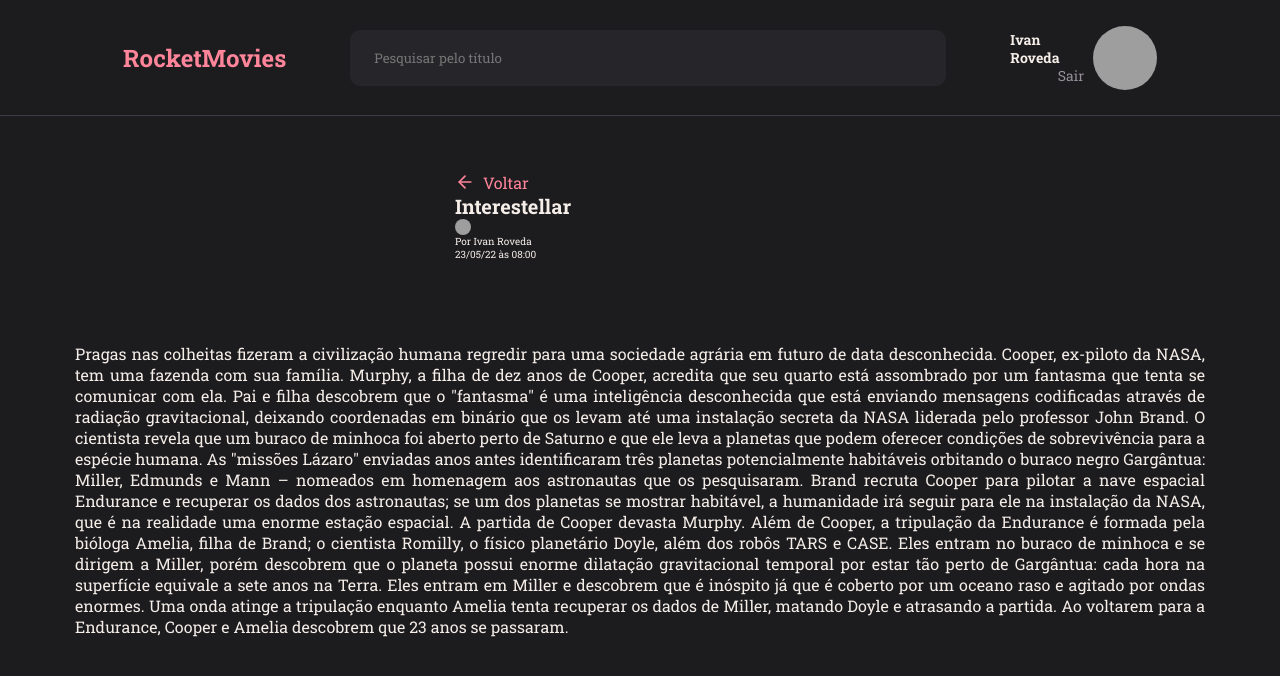
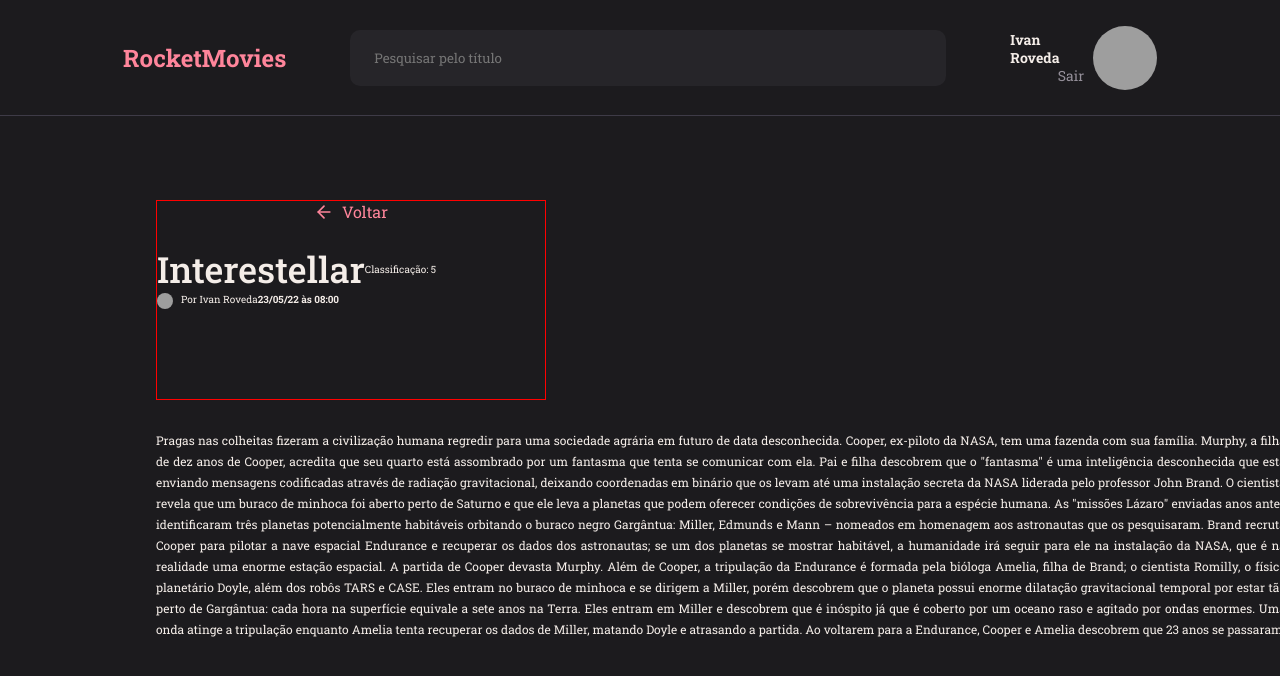
Before and after one commit to rovedabr/MovieRocket, a React (Vite) app: page /preview in a window 1280 px wide. Shown: the top 676 px of the page. Built offline with nearby package versions, Linux system fonts and the light colour scheme; grey boxes are pictures that could not be loaded.

Commit message:
page Preview

```diff
--- a/src/components/Section/styles.js
+++ b/src/components/Section/styles.js
@@ -22,8 +22,8 @@ export const Container = styled.section`
   }
 
   > p {
-    font-size: 0.9rem;
-    line-height: 1.1rem;
+    font-size: 1rem;
+    line-height: 1.5rem;
     font-weight:400;
 
     text-align: justify;
--- a/src/pages/Home/index.jsx
+++ b/src/pages/Home/index.jsx
@@ -32,16 +32,20 @@ export default function Home() {
 
         <Notes>
           <Section
-            title="Interestellar"
-            children="Pragas nas colheitas fizeram a civilização humana regredir para uma sociedade agrária em futuro de data desconhecida. Cooper, ex-piloto da NASA, tem uma fazenda com sua família. Murphy, a filha de dez anos de Cooper, acredita que seu quarto está assombrado por um fantasma que tenta se comunicar com ela. Pai e filha descobrem que o fantasma é uma inteligência desconhecida que está enviando mensagens codificadas através de radiação gravitacional, deixando coordenadas em binário que os levam até uma instalação secreta da NASA liderada pelo professor John Brand. O cientista revela que um buraco de minhoca foi aberto perto de Saturno e que ele leva a planetas que podem oferecer condições de sobrevivência para a espécie humana. As missões Lázaro enviadas anos antes identificaram três planetas potencialmente habitáveis orbitando o buraco negro Gargântua: Miller, Edmunds e Mann – nomeados em homenagem aos astronautas que os pesquisaram. Brand recruta Cooper para pilotar a nave espacial Endurance e recuperar os dados dos astronautas; se um dos planetas se mostrar habitável, a humanidade irá seguir para ele na instalação da NASA, que é na realidade uma enorme estação espacial. A partida de Cooper devasta Murphy."
+            title="Top Gun: Maverick"
+            rate="Classificação: 4"
+            children="Um piloto à moda antiga da Marinha que coleciona muitas condecorações, medalhas de combate e grande reconhecimento pela quantidade de aviões inimigos abatidos nos últimos 30 anos. Entretanto, nada disso foi suficiente para sua carreira decolar, visto que ele deixou de ser um capitão e tornou-se um instrutor. A explicação para esse declínio é simples: Ele continua sendo o mesmo piloto rebelde de sempre, que não hesita em romper os limites e desafiar a morte. Nesta nova aventura, Maverick precisa provar que o fator humano ainda é fundamental no mundo contemporâneo das guerras tecnológicas."
+            tag="Ação"
           />
         </Notes>
+
         <Notes>
           <Section
-            title="Interestellar"
-            children="Pragas nas colheitas fizeram a civilização humana regredir para uma sociedade agrária em futuro de data desconhecida. Cooper, ex-piloto da NASA, tem uma fazenda com sua família. Murphy, a filha de dez anos de Cooper, acredita que seu quarto está assombrado por um fantasma que tenta se comunicar com ela. Pai e filha descobrem que o fantasma é uma inteligência desconhecida que está enviando mensagens codificadas através de radiação gravitacional, deixando coordenadas em binário que os levam até uma instalação secreta da NASA liderada pelo professor John Brand. O cientista revela que um buraco de minhoca foi aberto perto de Saturno e que ele leva a planetas que podem oferecer condições de sobrevivência para a espécie humana. As missões Lázaro enviadas anos antes identificaram três planetas potencialmente habitáveis orbitando o buraco negro Gargântua: Miller, Edmunds e Mann – nomeados em homenagem aos astronautas que os pesquisaram. Brand recruta Cooper para pilotar a nave espacial Endurance e recuperar os dados dos astronautas; se um dos planetas se mostrar habitável, a humanidade irá seguir para ele na instalação da NASA, que é na realidade uma enorme estação espacial. A partida de Cooper devasta Murphy."
+            title="Avatar: Caminho das Águas"
+            rate="Classificação: 5"
+            children="Após dez anos da primeira batalha de Pandora entre os Na'vi e os humanos, Jake Sully (Sam Worthington) vive pacificamente com sua família e sua tribo. Ele e Ney'tiri formaram uma família e estão fazendo de tudo para ficarem juntos, devido a problemas conjugais e papéis que cada um tem que exercer dentro da tribo. No entanto, eles devem sair de casa e explorar as regiões de Pandora, indo para o mar e fazendo pactos com outros Na'vi da região. Quando uma antiga ameaça ressurge, Jake deve travar uma guerra difícil contra os humanos novamente. Mesmo com dificuldade, Jake acaba fazendo novos aliados - alguns dos quais já vivem entre os Na'vi e outros com novos avatares. Mesmo com uma guerra em curso, Jake e Ney'tiri terão que fazer de tudo para ficarem juntos e cuidar da família e de sua tribo."
+            tag="Aventura"
           />
-
         </Notes>
 
       </Content>
--- a/src/pages/Preview/index.jsx
+++ b/src/pages/Preview/index.jsx
@@ -18,13 +18,15 @@ export default function Preview({...rest}) {
             />
           </Link>
 
+            <div className="movie">
               <h1>Interestellar</h1>
+              <p>Classificação: 5</p>
+            </div>
+
+            <div className="user">
               <img src="https://www.github.com/rovedabr.png" alt="" />
               <span>Por Ivan Roveda</span>
-              <span>23/05/22 às 08:00</span>
-
-            <div>
-              {/* tags */}
+              <strong>23/05/22 às 08:00</strong>
             </div>
 
         </MovieData>
--- a/src/pages/Preview/styles.js
+++ b/src/pages/Preview/styles.js
@@ -5,9 +5,6 @@ export const Container = styled.div`
   width: 100%;
   height: 100vh;
 
-  display: flex;
-  flex-direction: column;
-  align-items: center;
 `;
 
 export const StarRate = styled.div`
@@ -18,27 +15,62 @@ export const MovieData = styled.div`
   width: 39rem;
   height: 20rem;
 
-  display: flex;
+  margin: 8.4rem auto 3rem 15.6rem;
+
+  a {
+    display: flex;
+    flex-direction: row;
+
+    justify-content: flex-start;
+
+    margin-bottom: 2.4rem;
+
+  }
+
+  /* display: flex;
   flex-direction: column;
   align-items: flex-start;
   justify-content: center;
-  overflow-y: scroll;
-  margin-left: 2rem;
+  overflow-y: scroll; */
 
-  > img {
+  border: 1px red solid;
+
+  .movie {
+    display: flex;
+    flex-direction: row;
+    align-items: center;
+
+    h1 {
+      font-size: 3.6rem;
+      line-height: 4.7rem;
+      font-weight:500;
+
+      color: #F4EDE8;
+    }
+
+  }
+
+  .user {
+    display: flex;
+
+    img {
     width: 1.6rem;
     height: 1.6rem;
 
     border-radius: 50%;
     margin-right: .8rem;
+    }
   }
+
+
+  >
 `;
 
 export const Form = styled.div`
   width: 113rem;
   height: 34rem;
 
-  font-size: 1.6rem;
+  font-size: 1.2rem;
   color: #F4EDE8;
   line-height: 2.1rem;
   font-weight: 400;
@@ -46,5 +78,5 @@ export const Form = styled.div`
   text-align: justify;
   overflow-y: auto;
 
-  margin: 2.7rem auto auto;
+  margin: 2.7rem auto auto 15.6rem;
 `;
```
